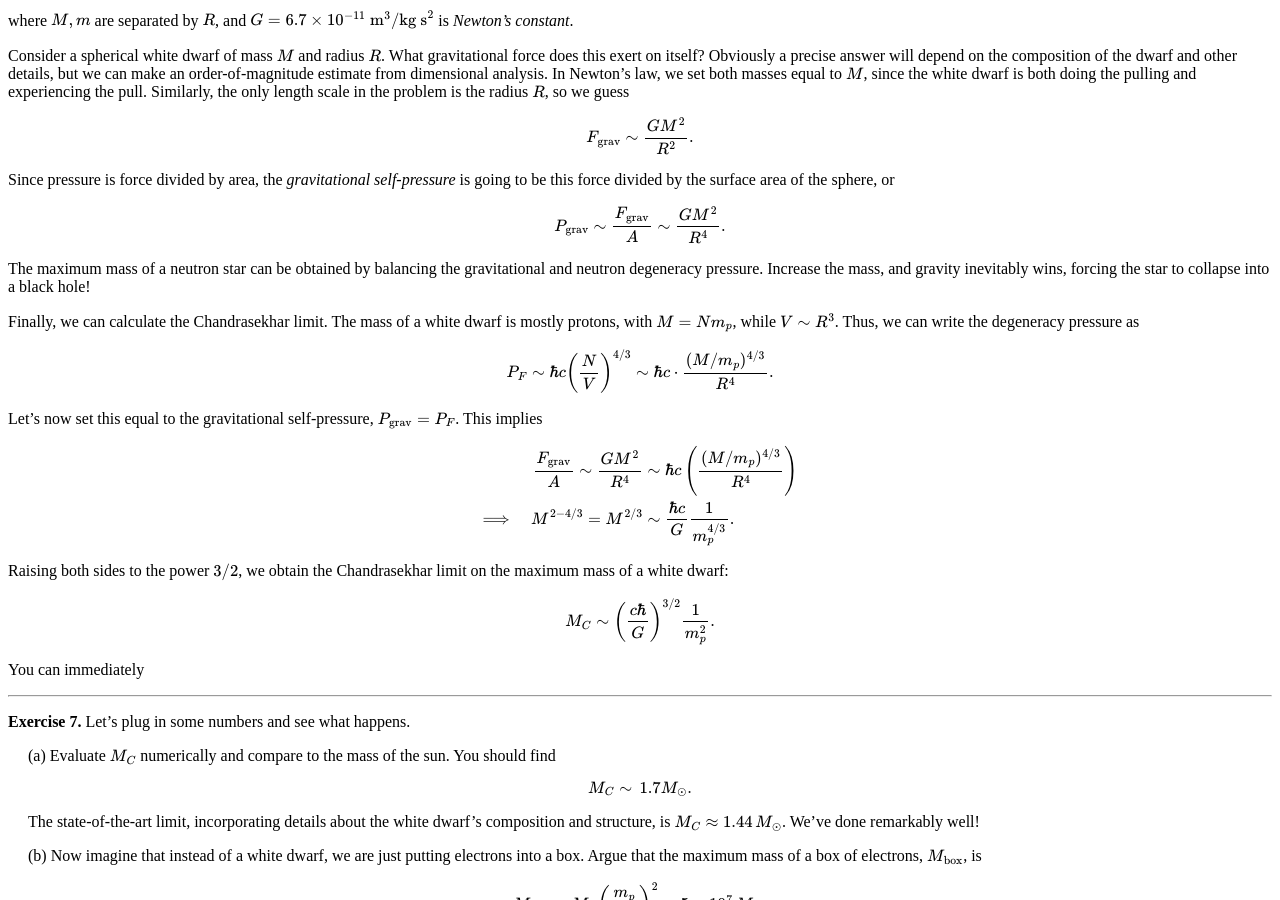
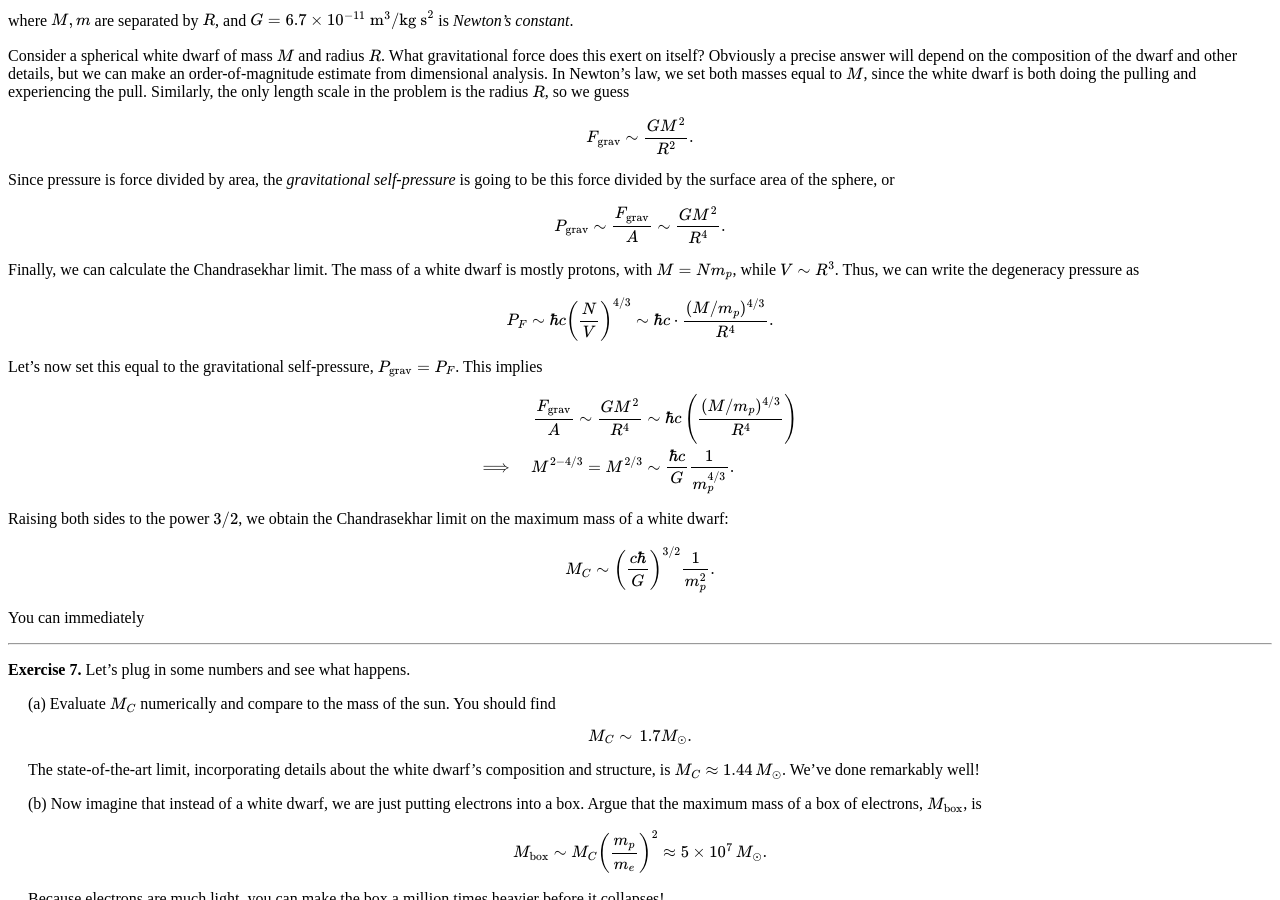
Before and after one commit to hapax/hapax.github.io, a Jekyll site: the page built from assets/chandra.md, in a window 1280 px wide and 900 px high, scrolled down 7129 px. Built offline with Jekyll 4.4.1, drawn with Linux system fonts in a browser that asks for light colours; our own code applies the rules of GitHub Pages for plain Markdown files; formulas are drawn with MathJax 3; a script that is not in the unit is left out.

Commit message:
Update chandra.md

```diff
--- a/assets/chandra.md
+++ b/assets/chandra.md
@@ -690,11 +690,6 @@ $$
 P_\text{grav} \sim \frac{F_\text{grav}}{A} \sim \frac{GM^2}{R^4}.
 $$
 
-The maximum mass of a neutron star can be obtained by balancing the
-gravitational and neutron degeneracy pressure.
-Increase the mass, and gravity inevitably wins, forcing the star to
-collapse into a black hole!
-
 Finally, we can calculate the Chandrasekhar limit.
 The mass of a white dwarf is mostly protons, with $M = Nm_p$, while $V \sim R^3$.
 Thus, we can write the degeneracy pressure as
```
